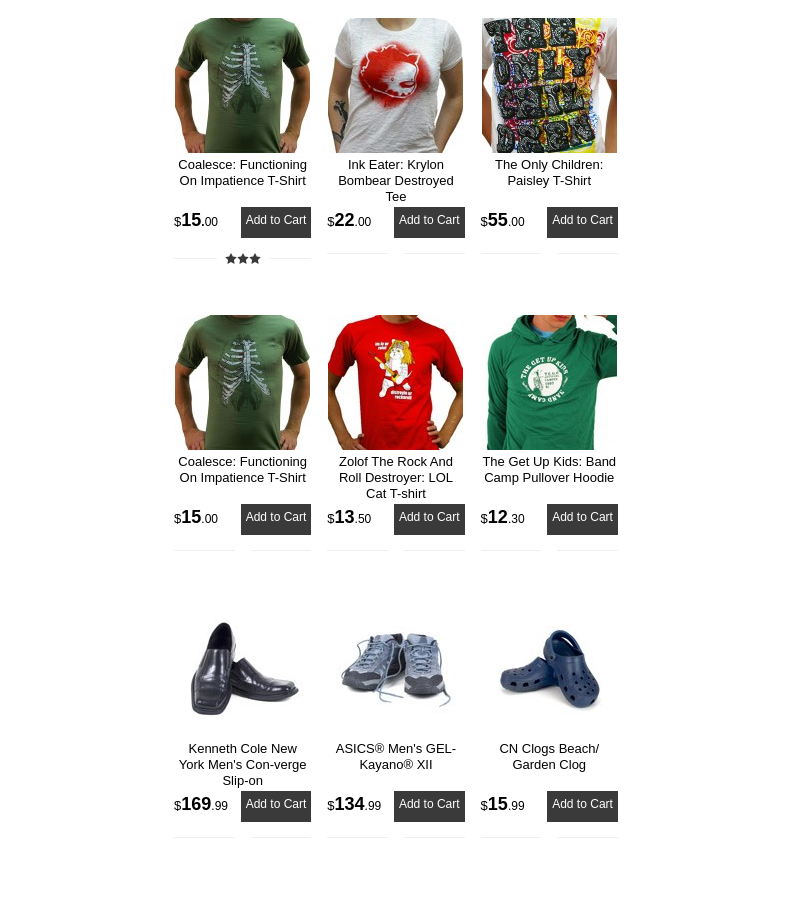
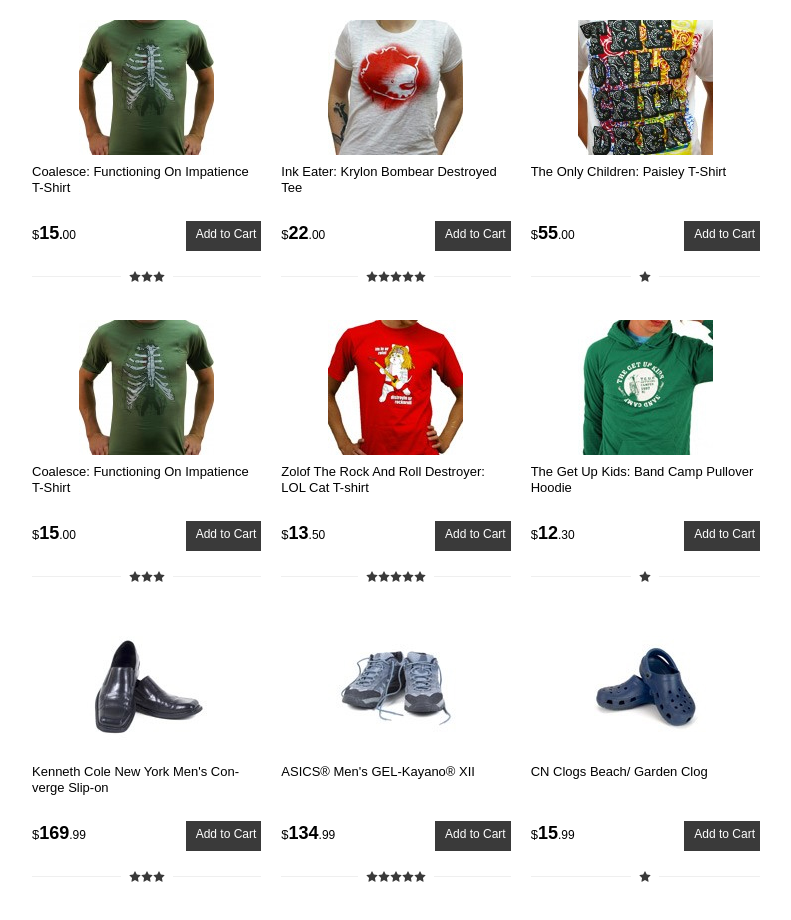
Before and after one commit to apoluektova/astrio-test, a website: page source/listing.html in a window 1280 px wide. Shown: the whole page, without its empty margins (244-1035 px from the left). Before the commit the page ends 891 px from the top, so only its background shows below. Drawn offline with nearby package versions, Linux system fonts and the light colour scheme; files that its build step writes are made by us from their sources.

Commit message:
Fix adaptive styles and add banner pictures

```diff
--- a/package.json
+++ b/package.json
@@ -1,5 +1,5 @@
 {
-  "name": "Astrio Test Task",
+  "name": "astrio-test",
   "private": true,
   "description": "Astrio Test Task",
   "devDependencies": {
--- a/source/js/index.js
+++ b/source/js/index.js
@@ -1,4 +1,4 @@
-const {Slider} = require('./slider.js');
+import Slider from "./slider.min.js";
 
 const slider = document.querySelector('.slider');
 const sliderWrapper = slider.querySelector('.slider__wrapper');
--- a/source/listing.html
+++ b/source/listing.html
@@ -70,11 +70,21 @@
               <button class="products__button" type="button">Add to Cart</button>
             </div>
             <div class="products__rating">
-              <span class="products__star"></span>
-              <span class="products__star"></span>
-              <span class="products__star"></span>
-              <span class="products__star"></span>
-              <span class="products__star"></span>
+              <svg class="products__star" width="12" height="11">
+                <use xlink:href="#star"></use>
+              </svg>
+              <svg class="products__star" width="12" height="11">
+                <use xlink:href="#star"></use>
+              </svg>
+              <svg class="products__star" width="12" height="11">
+                <use xlink:href="#star"></use>
+              </svg>
+              <svg class="products__star" width="12" height="11">
+                <use xlink:href="#star"></use>
+              </svg>
+              <svg class="products__star" width="12" height="11">
+                <use xlink:href="#star"></use>
+              </svg>
             </div>
             <p class="products__full-description">
               When you're dress-hunting, you want to find something that's fun, comfortable, flattering, and uniquely you!
@@ -98,7 +108,9 @@
               <button class="products__button" type="button">Add to Cart</button>
             </div>
             <div class="products__rating">
-              <span class="products__star"></span>
+              <svg class="products__star" width="12" height="11">
+                <use xlink:href="#star"></use>
+              </svg>
             </div>
             <p class="products__full-description">
               When you're dress-hunting, you want to find something that's fun, comfortable, flattering, and uniquely you!
@@ -122,9 +134,15 @@
               <button class="products__button" type="button">Add to Cart</button>
             </div>
             <div class="products__rating">
-              <span class="products__star"></span>
-              <span class="products__star"></span>
-              <span class="products__star"></span>
+              <svg class="products__star" width="12" height="11">
+                <use xlink:href="#star"></use>
+              </svg>
+              <svg class="products__star" width="12" height="11">
+                <use xlink:href="#star"></use>
+              </svg>
+              <svg class="products__star" width="12" height="11">
+                <use xlink:href="#star"></use>
+              </svg>
             </div>
             <p class="products__full-description">
               When you're dress-hunting, you want to find something that's fun, comfortable, flattering, and uniquely you!
@@ -148,11 +166,21 @@
               <button class="products__button" type="button">Add to Cart</button>
             </div>
             <div class="products__rating">
-              <span class="products__star"></span>
-              <span class="products__star"></span>
-              <span class="products__star"></span>
-              <span class="products__star"></span>
-              <span class="products__star"></span>
+              <svg class="products__star" width="12" height="11">
+                <use xlink:href="#star"></use>
+              </svg>
+              <svg class="products__star" width="12" height="11">
+                <use xlink:href="#star"></use>
+              </svg>
+              <svg class="products__star" width="12" height="11">
+                <use xlink:href="#star"></use>
+              </svg>
+              <svg class="products__star" width="12" height="11">
+                <use xlink:href="#star"></use>
+              </svg>
+              <svg class="products__star" width="12" height="11">
+                <use xlink:href="#star"></use>
+              </svg>
             </div>
             <p class="products__full-description">
               When you're dress-hunting, you want to find something that's fun, comfortable, flattering, and uniquely you!
@@ -176,12 +204,14 @@
               <button class="products__button" type="button">Add to Cart</button>
             </div>
             <div class="products__rating">
-              <span class="products__star"></span>
+              <svg class="products__star" width="12" height="11">
+                <use xlink:href="#star"></use>
+              </svg>
             </div>
             <p class="products__full-description">
               When you're dress-hunting, you want to find something that's fun, comfortable, flattering, and uniquely you!
               So, why not start with a sundress? They always brighten up the environment around you and inspire positivity wherever you go!
-              Looking for some color to brighten up your day? Check out the cotton sundresses.
+              Looking for some color to brighten up your day?<br> Check out the cotton sundresses.
             </p>
           </div>
         </li>
@@ -200,9 +230,15 @@
               <button class="products__button" type="button">Add to Cart</button>
             </div>
             <div class="products__rating">
-              <span class="products__star"></span>
-              <span class="products__star"></span>
-              <span class="products__star"></span>
+              <svg class="products__star" width="12" height="11">
+                <use xlink:href="#star"></use>
+              </svg>
+              <svg class="products__star" width="12" height="11">
+                <use xlink:href="#star"></use>
+              </svg>
+              <svg class="products__star" width="12" height="11">
+                <use xlink:href="#star"></use>
+              </svg>
             </div>
             <p class="products__full-description">
               When you're dress-hunting, you want to find something that's fun, comfortable, flattering, and uniquely you!
@@ -226,11 +262,21 @@
               <button class="products__button" type="button">Add to Cart</button>
             </div>
             <div class="products__rating">
-              <span class="products__star"></span>
-              <span class="products__star"></span>
-              <span class="products__star"></span>
-              <span class="products__star"></span>
-              <span class="products__star"></span>
+              <svg class="products__star" width="12" height="11">
+                <use xlink:href="#star"></use>
+              </svg>
+              <svg class="products__star" width="12" height="11">
+                <use xlink:href="#star"></use>
+              </svg>
+              <svg class="products__star" width="12" height="11">
+                <use xlink:href="#star"></use>
+              </svg>
+              <svg class="products__star" width="12" height="11">
+                <use xlink:href="#star"></use>
+              </svg>
+              <svg class="products__star" width="12" height="11">
+                <use xlink:href="#star"></use>
+              </svg>
             </div>
             <p class="products__full-description">
               When you're dress-hunting, you want to find something that's fun, comfortable, flattering, and uniquely you!
@@ -254,7 +300,9 @@
               <button class="products__button" type="button">Add to Cart</button>
             </div>
             <div class="products__rating">
-              <span class="products__star"></span>
+              <svg class="products__star" width="12" height="11">
+                <use xlink:href="#star"></use>
+              </svg>
             </div>
             <p class="products__full-description">
               When you're dress-hunting, you want to find something that's fun, comfortable, flattering, and uniquely you!
--- a/source/sass/blocks/listing.scss
+++ b/source/sass/blocks/listing.scss
@@ -1,4 +1,17 @@
 .listing {
   width: 100%;
   padding: 10px;
+  margin: 0 auto;
 }
+
+@media (min-width: $tablet) {
+  .listing {
+    width: 60%;
+  }
+}
+
+@media (min-width: $desktop) {
+  .listing {
+    width: 37.4%;
+  }
+}
--- a/source/sass/blocks/products.scss
+++ b/source/sass/blocks/products.scss
@@ -12,9 +12,9 @@
 }
 
 .products__item {
-  width: 135px;
-  margin-bottom: 35px;
-  padding: 8px;
+  width: 50%;
+  margin-bottom: 18px;
+  padding: 10px;
   background-color: $white;
   position: relative;
 
@@ -23,25 +23,30 @@
   }
 }
 
-.products__image {
+.products__item-wrapper {
+  width: 100%;
+}
+
+.products__picture {
   width: 135px;
   height: 135px;
-  margin-bottom: 10px;
+  margin-bottom: 5px;
 }
 
 .products__description {
   font-size: 13px;
   line-height: 16px;
-  height: 40px;
+  height: 45px;
   margin: 0;
-  margin-bottom: 10px;
+  margin-bottom: 12px;
+  text-align: left;
 }
 
 .products__wrapper {
   display: flex;
   justify-content: space-between;
   align-items: center;
-  margin-bottom: 15px;
+  margin-bottom: 20px;
 }
 
 .products__price {
@@ -68,7 +73,7 @@
   background-color: $dark-grey;
   color: $white;
   border: none;
-  padding: 5px 5px 10px;
+  padding: 5px 5px 9px 10px;
   font-size: 12px;
   line-height: 16px;
   cursor: pointer;
@@ -104,17 +109,24 @@
   color: $medium-grey;
   font-size: 11px;
   line-height: 14px;
+  text-align: left;
 }
 
 .products__item:hover .products__full-description {
   display: block;
+  margin: 0;
+  padding: 15px 0;
 }
 
 .products__item:hover .products__item-wrapper {
   position: absolute;
+  top: 0;
+  left: 0;
+  padding: 10px;
   border: 2px solid $orange;
   background-color: $white;
   z-index: 10;
+  box-shadow: 0px 0px 15px 0px rgba($black, 0.3);
 }
 
 .products__item:hover .products__star {
@@ -127,11 +139,15 @@
 
 @media (min-width: $tablet) {
   .products {
-    width: 36.5%;
     margin: 0 auto;
   }
-
   .products__item {
-    width: 33.333333%;
+    width: 33.3333%;
   }
 }
+
+@media (min-width: $desktop) {
+  .products {
+    width: 100%;
+  }
+}
--- a/source/sass/blocks/slider.scss
+++ b/source/sass/blocks/slider.scss
@@ -1,10 +1,10 @@
 .slider {
-  width: 475px;
+  width: 483px;
   margin: 0 auto;
 }
 
 .slider__wrapper {
-  width: 475px;
+  width: 483px;
 }
 
 .slider__list {
--- a/source/sass/global/variables.scss
+++ b/source/sass/global/variables.scss
@@ -1,6 +1,6 @@
 /* Width */
-$tablet: 660px;
-$desktop: 960px;
+$tablet: 768px;
+$desktop: 1300px;
 
 /* Colors */
 $white: #ffffff;
```
Also changed, not shown: source/banner.html (+21 -6 lines), source/js/slider.js (+1 -19 lines), README.md, source/img/slider_picture2@2x.jpg (renamed from source/img/slider_picture@2x.jpg), source/img/slider_picture3.jpg (added), source/img/slider_picture3@2x.jpg (added), source/img/slider_picture4.jpg (added), source/img/slider_picture4@2x.jpg (added), source/img/slider_picture5.jpg (added), source/img/slider_picture5@2x.jpg (added).
